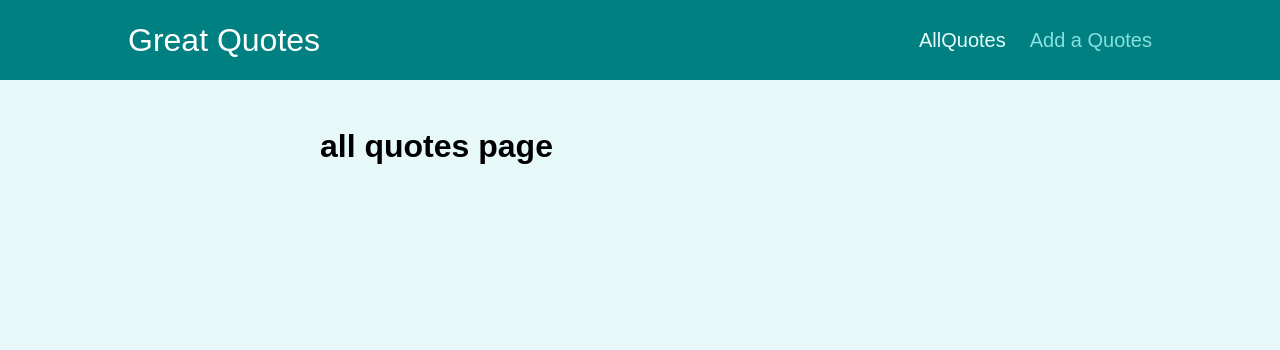
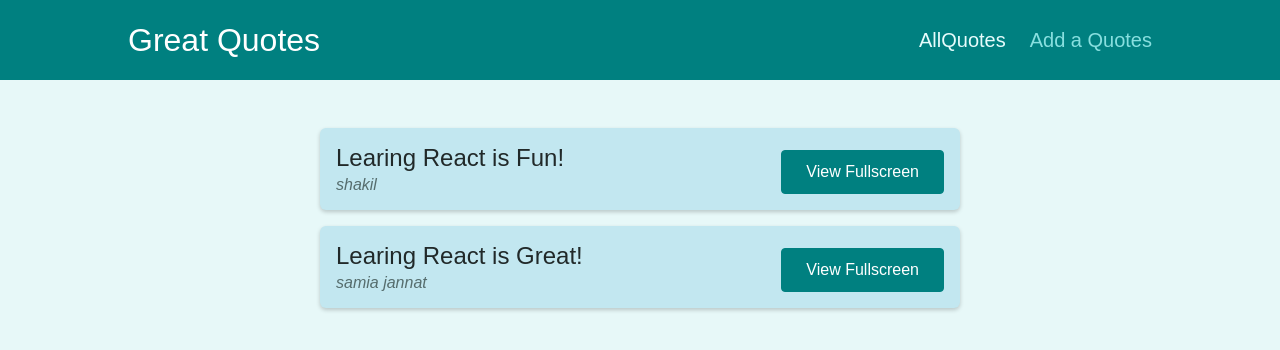
Before and after one commit to ShakiLhossain900/router-project-practice-max, a React (Create React App) app: page /quotes in a window 1280 px wide. Shown: the top 350 px of the page. Built offline with nearby package versions, Linux system fonts and the light colour scheme.

Commit message:
adding new think

```diff
--- a/src/pages/AllQuotes.js
+++ b/src/pages/AllQuotes.js
@@ -1,10 +1,15 @@
 import React from 'react';
+import QuoteList from '../components/quotes/QuoteList';
+
+const DUMMY_QUOTES = [
+    {id: 'q1' , author: 'shakil', text: 'Learing React is Fun!'},
+    {id: 'q2' , author: 'samia jannat', text: 'Learing React is Great!'},
+
+]
 
 const AllQuotes = () => {
     return (
-        <div>
-            <h1>all quotes page</h1>
-        </div>
+       <QuoteList quotes={DUMMY_QUOTES}/>
     );
 };
 
--- a/src/pages/NewQuote.js
+++ b/src/pages/NewQuote.js
@@ -1,11 +1,12 @@
 import React from "react";
+import QuoteForm from "../components/quotes/QuoteForm";
+const NewQuote = () => {
 
-const NewQuote = () => {
-  return (
-    <div>
-      <h1>new quotes page</h1>
-    </div>
-  );
+    const addQuoteHandler = quoteData =>{
+        console.log(quoteData);
+    }
+
+  return <QuoteForm onAddQuote={addQuoteHandler}/>
 };
 
 export default NewQuote;
```
Also changed, not shown: src/components/quotes/QuoteForm.js (+9 -9 lines).
